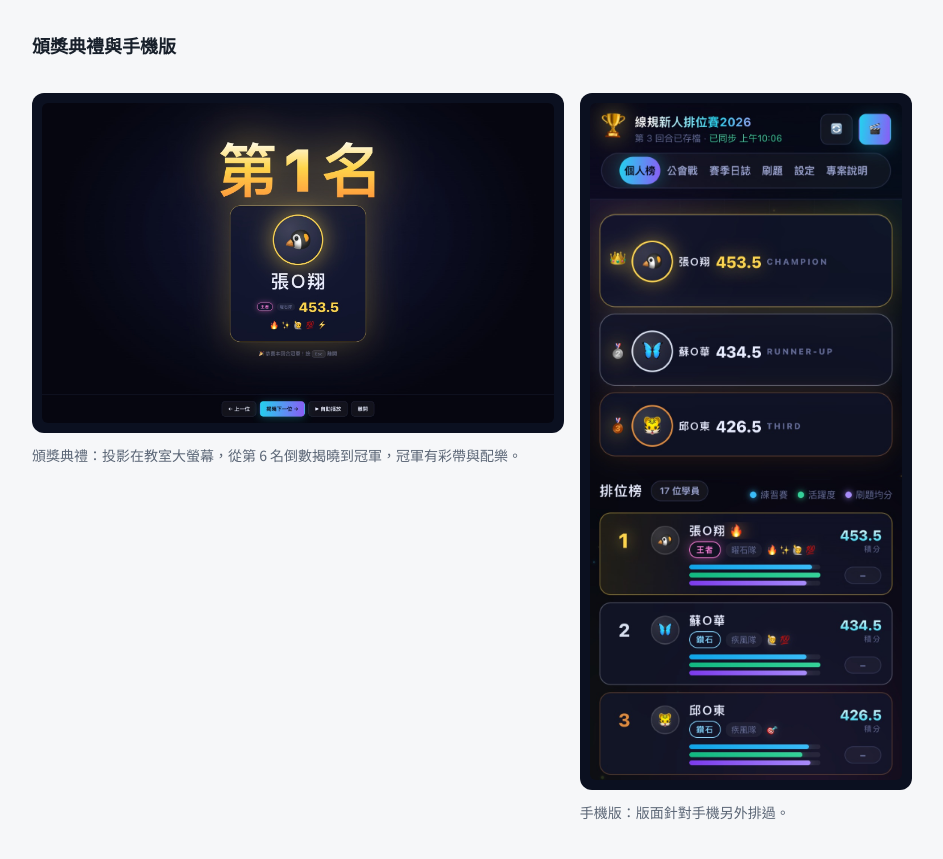
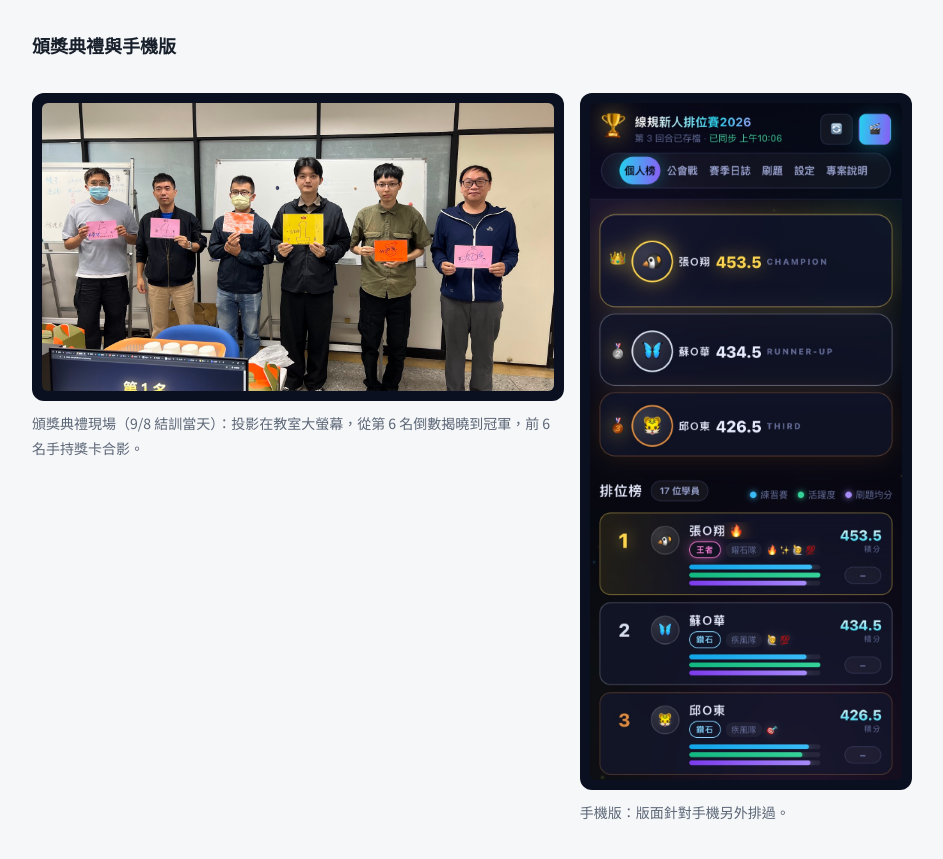
Before and after one commit to lolotw-sudo/trainingRanking, a plain HTML site: page report/index.html in a window 1280 px wide. Shown: the part 5572-6431 px from the top of the page, without its empty margins (168-1111 px from the left). Drawn offline with Linux system fonts and the light colour scheme.

Commit message:
專案說明：頒獎典禮改放現場照片
Co-Authored-By: Claude Sonnet 5.5 <noreply@anthropic.com>

```diff
--- a/report/index.html
+++ b/report/index.html
@@ -154,8 +154,8 @@ a:focus-visible{outline:2px solid var(--accent);outline-offset:2px}
   <h3>頒獎典禮與手機版</h3>
   <div class="pair">
     <figure>
-      <div class="shot"><img src="img/07-ceremony.jpg" alt="頒獎典禮全螢幕畫面：第 1 名揭曉" loading="lazy"></div>
-      <figcaption>頒獎典禮：投影在教室大螢幕，從第 6 名倒數揭曉到冠軍，冠軍有彩帶與配樂。</figcaption>
+      <div class="shot"><img src="img/07-ceremony-photo.jpg" alt="頒獎典禮現場：六位學員手持獎卡站在螢幕前，螢幕顯示第 1 名" loading="lazy"></div>
+      <figcaption>頒獎典禮現場（9/8 結訓當天）：投影在教室大螢幕，從第 6 名倒數揭曉到冠軍，前 6 名手持獎卡合影。</figcaption>
     </figure>
     <figure class="narrow">
       <div class="shot"><img src="img/06-mobile.jpg" alt="手機版個人榜" loading="lazy"></div>
```
Also changed, not shown: report/img/07-ceremony-photo.jpg (added).
